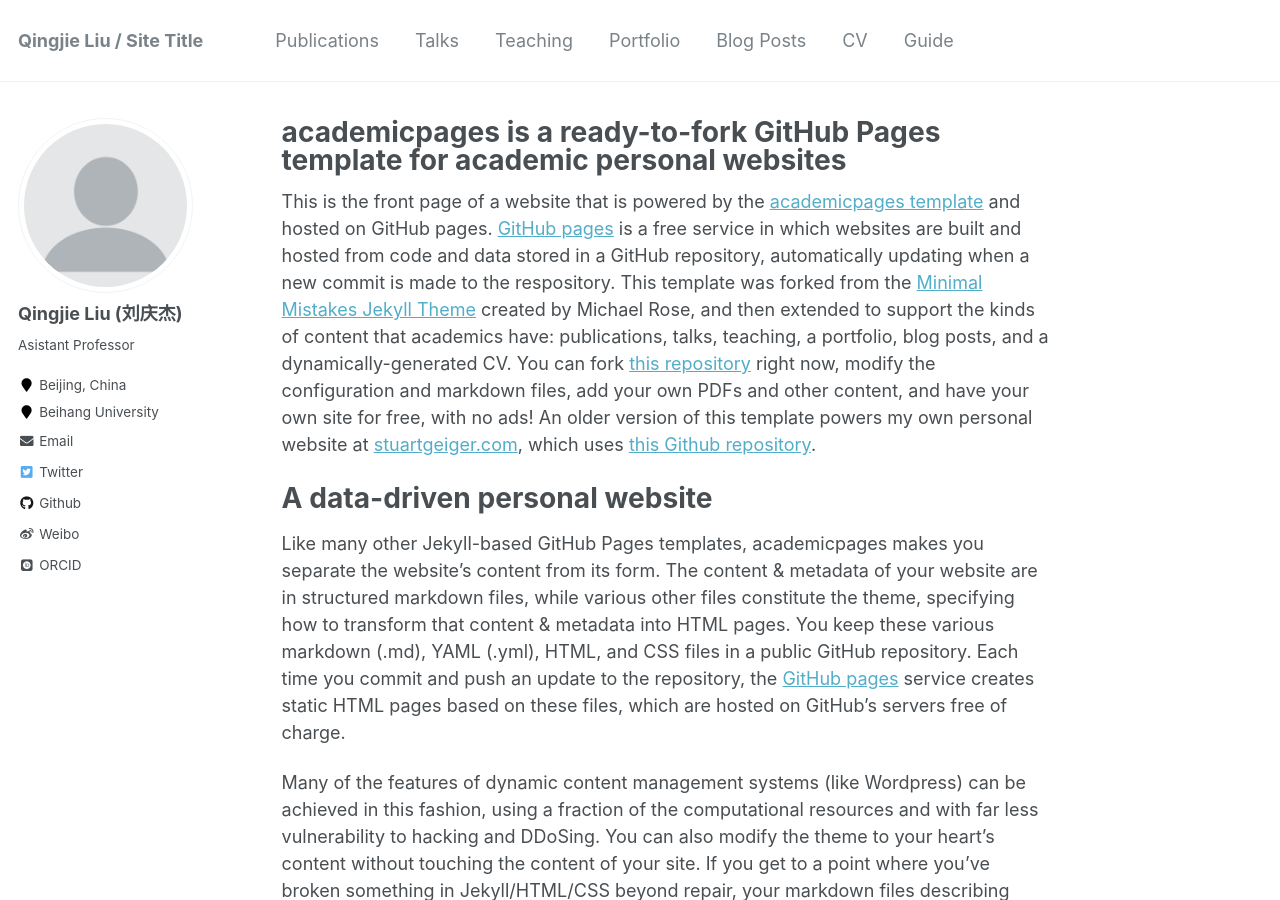
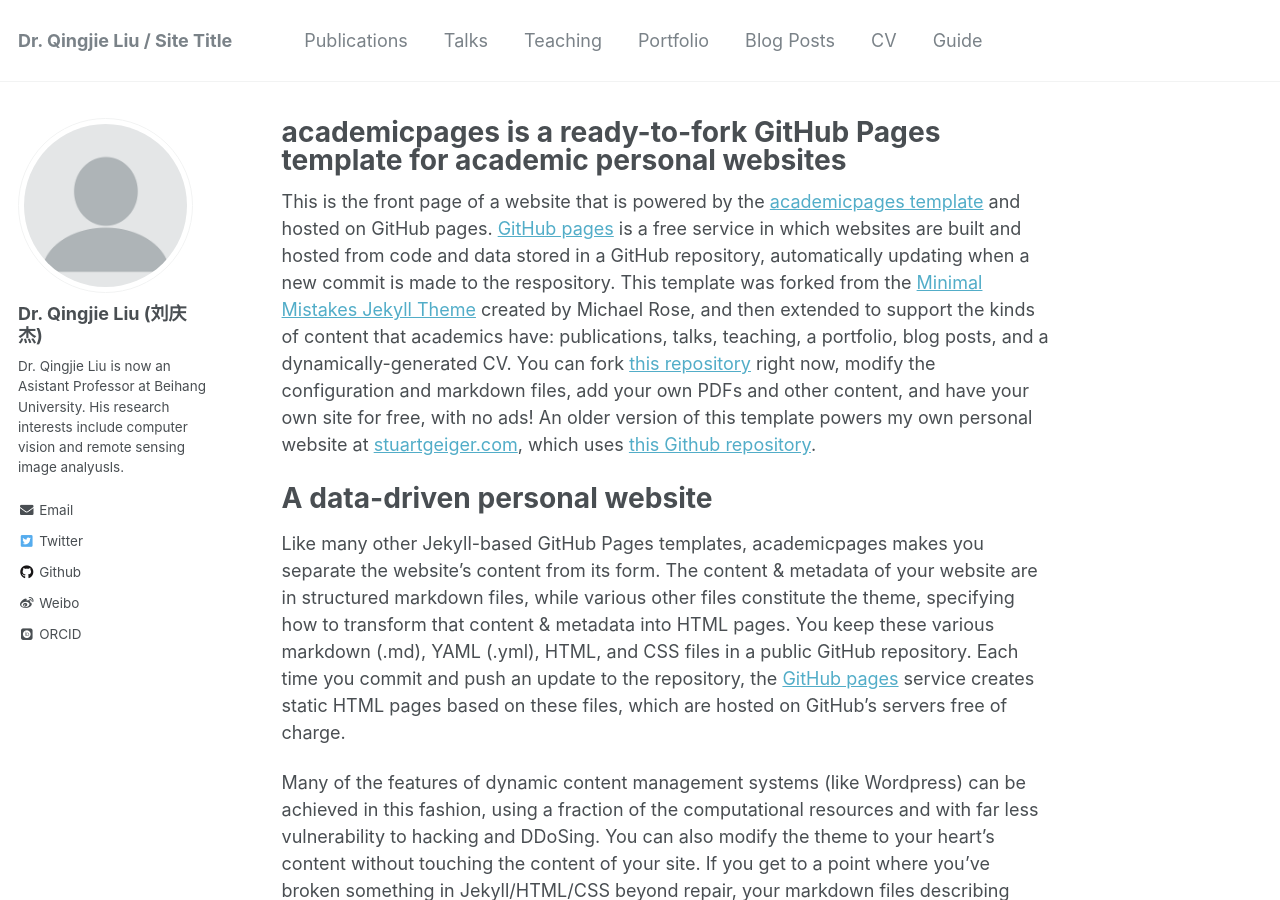
Before and after one commit to liuqingjie/liuqingjie.github.io, a Jekyll site: the page built from _pages/about.md, in a window 1280 px wide and 900 px high. Built offline with Jekyll 4.4.1, drawn with Linux system fonts in a browser that asks for light colours; some web fonts are replaced.

Commit message:
update bio

```diff
--- a/_config.yml
+++ b/_config.yml
@@ -7,7 +7,7 @@
 
 # Site Settings
 locale                   : "en-US"
-title                    : "Qingjie Liu / Site Title"
+title                    : "Dr. Qingjie Liu / Site Title"
 title_separator          : "-"
 name                     : &name "Liu Qingjie"
 description              : &description "personal description"
@@ -80,11 +80,11 @@ analytics:
 
 # Site Author
 author:
-  name             : "Qingjie Liu (刘庆杰)"
+  name             : "Dr. Qingjie Liu (刘庆杰)"
   avatar           : "profile.png"
-  bio              : "Asistant Professor"
-  location         : "Beijing, China"
-  employer         : "Beihang University"
+  bio              : "Dr. Qingjie Liu is now an Asistant Professor at Beihang University. His research interests include computer vision and remote sensing image analyusls."
+  location         :
+  employer         :
   pubmed           :
   googlescholar    :
   email            :  "qingjie.liu@buaa.edu.cn"
```
